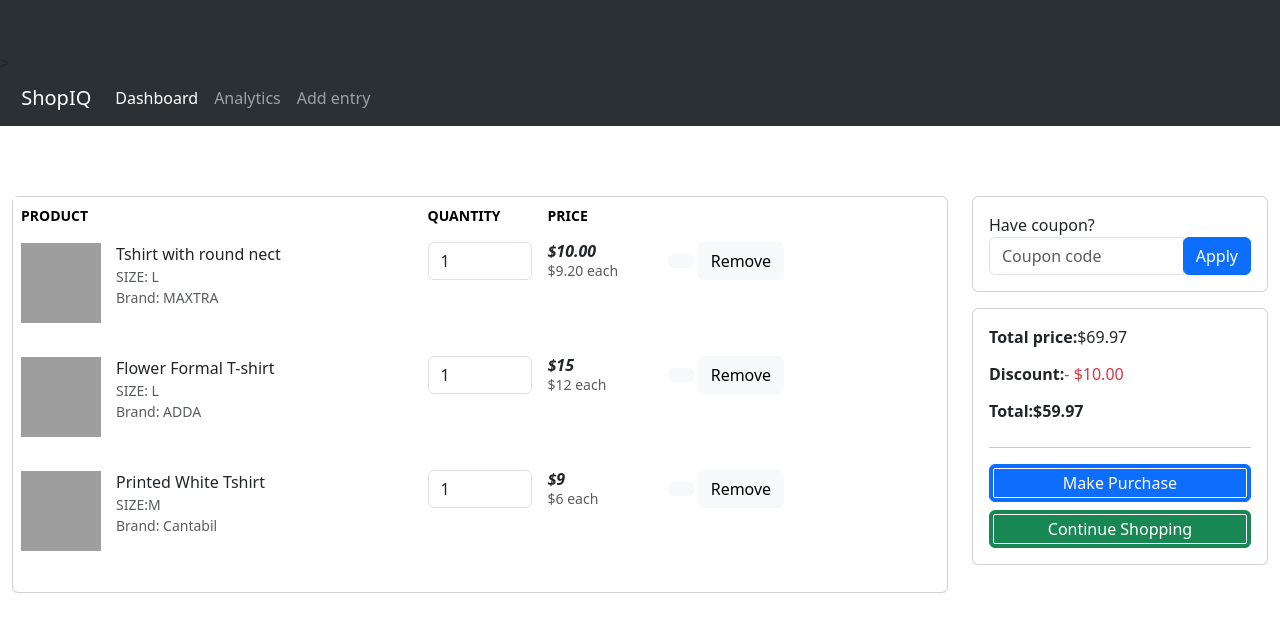
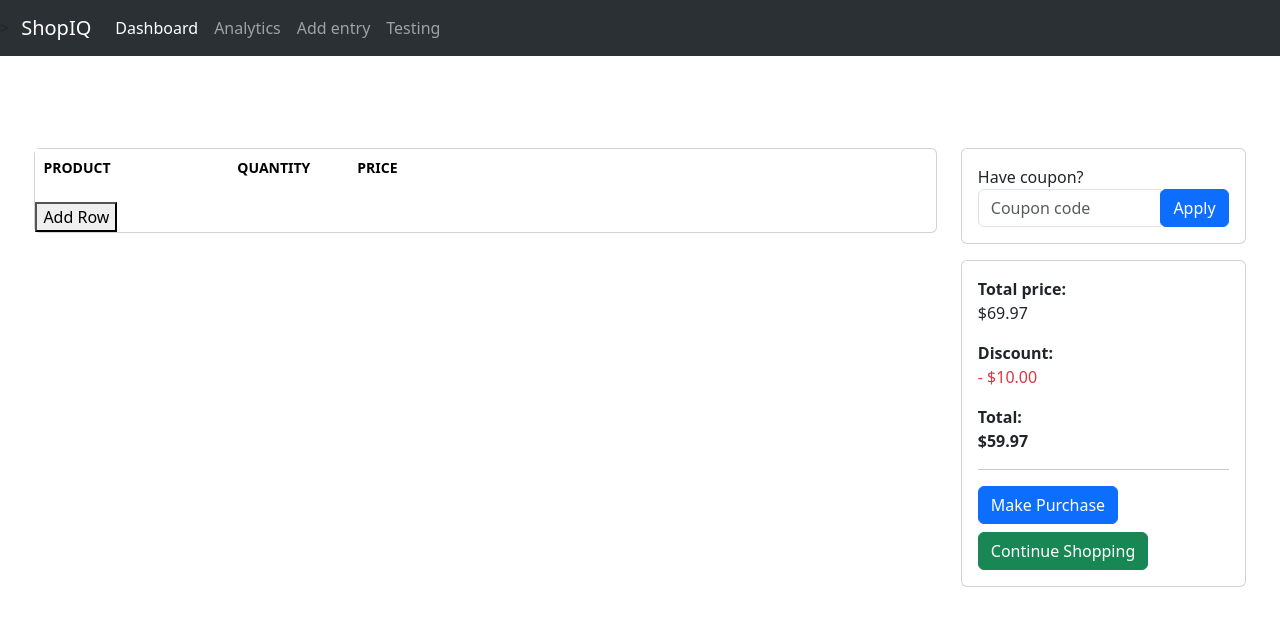
Before and after one commit to PiyushBora0-0/ShopIQ, a Django app: page /AddEntry in a window 1280 px wide. Shown: the top 632 px of the page. Run offline with Django 4.2, Linux system fonts and the light colour scheme; lists and menus that the app fills with data are empty; grey boxes are pictures that could not be loaded.

Commit message:
Work started for add entry page

```diff
--- a/Dashboard/templates/AddEntry.html
+++ b/Dashboard/templates/AddEntry.html
@@ -1,5 +1,43 @@
 {% extends "base.html" %}
 
+{% comment %} Bootstrap Template Used
+https://bbbootstrap.com/snippets/simple-shopping-cart-coupon-code-input-text-39165166
+{% endcomment %}
+
+
+
+
+
+{% block ForStyle %}
+<style>
+    .shopping-cart {
+        /* Styles for .container-fluid */
+        margin-top: 70px;
+
+        /* Styles for .card-body */
+        padding: 1.4rem;
+        flex: 1 1 auto;
+      }
+
+      .shopping-cart .img-sm {
+        width: 80px;
+        height: 80px;
+      }
+
+      .shopping-cart .itemside .info {
+        padding-left: 15px;
+        padding-right: 7px;
+      }
+
+      /* Other styles */
+
+      .shopping-cart .btn-light {
+        /* button styles */
+      }
+
+      /* Remove global body and font styles */
+</style>
+{% endblock ForStyle %}
 
 
 {% block Heading %}New Entry{% endblock Heading %}
@@ -23,6 +61,7 @@
         </div> {% endcomment %}
 
 
+    <div class="shopping-cart">
 
         <div class="container-fluid">
             <div class="row">
@@ -37,69 +76,18 @@
                                         <th scope="col" width="120">Price</th>
                                         <th scope="col" class="text-right d-none d-md-block" width="200"></th>
                                     </tr>
+
                                 </thead>
+
                                 <tbody>
-                                    <tr>
-                                        <td>
-                                            <figure class="itemside align-items-center">
-                                                <div class="aside"><img src="https://i.imgur.com/1eq5kmC.png" class="img-sm"></div>
-                                                <figcaption class="info"> <a href="#" class="title text-dark" data-abc="true">Tshirt with round nect</a>
-                                                    <p class="text-muted small">SIZE: L <br> Brand: MAXTRA</p>
-                                                </figcaption>
-                                            </figure>
-                                        </td>
-                                        <td> <select class="form-control">
-                                                <option>1</option>
-                                                <option>2</option>
-                                                <option>3</option>
-                                                <option>4</option>
-                                            </select> </td>
-                                        <td>
-                                            <div class="price-wrap"> <var class="price">$10.00</var> <small class="text-muted"> $9.20 each </small> </div>
-                                        </td>
-                                        <td class="text-right d-none d-md-block"> <a data-original-title="Save to Wishlist" title="" href="" class="btn btn-light" data-toggle="tooltip" data-abc="true"> <i class="fa fa-heart"></i></a> <a href="" class="btn btn-light" data-abc="true"> Remove</a> </td>
-                                    </tr>
-                                    <tr>
-                                        <td>
-                                            <figure class="itemside align-items-center">
-                                                <div class="aside"><img src="https://i.imgur.com/hqiAldf.jpg" class="img-sm"></div>
-                                                <figcaption class="info"> <a href="#" class="title text-dark" data-abc="true">Flower Formal T-shirt</a>
-                                                    <p class="text-muted small">SIZE: L <br> Brand: ADDA </p>
-                                                </figcaption>
-                                            </figure>
-                                        </td>
-                                        <td> <select class="form-control">
-                                                <option>1</option>
-                                                <option>2</option>
-                                                <option>3</option>
-                                                <option>4</option>
-                                            </select> </td>
-                                        <td>
-                                            <div class="price-wrap"> <var class="price">$15</var> <small class="text-muted"> $12 each </small> </div>
-                                        </td>
-                                        <td class="text-right d-none d-md-block"> <a data-original-title="Save to Wishlist" title="" href="" class="btn btn-light" data-toggle="tooltip" data-abc="true"> <i class="fa fa-heart"></i></a> <a href="" class="btn btn-light btn-round" data-abc="true"> Remove</a> </td>
-                                    </tr>
-                                    <tr>
-                                        <td>
-                                            <figure class="itemside align-items-center">
-                                                <div class="aside"><img src="https://i.imgur.com/UwvU0cT.jpg" class="img-sm"></div>
-                                                <figcaption class="info"> <a href="#" class="title text-dark" data-abc="true">Printed White Tshirt</a>
-                                                    <p class="small text-muted">SIZE:M <br> Brand: Cantabil</p>
-                                                </figcaption>
-                                            </figure>
-                                        </td>
-                                        <td> <select class="form-control">
-                                                <option>1</option>
-                                                <option>2</option>
-                                                <option>3</option>
-                                            </select> </td>
-                                        <td>
-                                            <div class="price-wrap"> <var class="price">$9</var> <small class="text-muted"> $6 each</small> </div>
-                                        </td>
-                                        <td class="text-right d-none d-md-block"> <a data-original-title="Save to Wishlist" title="" href="" class="btn btn-light" data-toggle="tooltip" data-abc="true"> <i class="fa fa-heart"></i></a> <a href="" class="btn btn-light btn-round" data-abc="true"> Remove</a> </td>
-                                    </tr>
+
+                                <!--New entery Inserted Here-->
+
                                 </tbody>
                             </table>
+                        <!--Button To add New entries-->
+                        <button id="myButton">Add Row</button>
+
                         </div>
                     </div>
                 </aside>
@@ -134,4 +122,117 @@
             </div>
         </div>
 
+    </div>
+
+
+
+
+
+
+
+
+
+<script>
+
+    const html2=`
+    <tr>
+      <td>
+          <figure class="itemside align-items-center">
+              <div class="aside"><img src="https://i.imgur.com/1eq5kmC.png" class="img-sm"></div>
+              <figcaption class="info"> <p>Tshirt with round nect</p>
+                  <p class="text-muted small">SIZE: L <br> Brand: MAXTRA</p>
+              </figcaption>
+          </figure>
+      </td>
+      <td> <select class="form-control" id = "quantity">
+              <option>1</option>
+              <option>2</option>
+              <option>3</option>
+              <option>4</option>
+          </select> </td>
+      <td>
+          <div class="price-wrap"> <var class="price">$10.00</var> <small class="text-muted"> $9.20 each </small> </div>
+      </td>
+      <td class="text-right d-none d-md-block"> <a data-original-title="Save to Wishlist" title="" href="" class="btn btn-light" data-toggle="tooltip" data-abc="true"> <i class="fa fa-heart"></i></a> <a href="" class="btn btn-light" data-abc="true"> Remove</a> </td>
+  </tr>`;
+</script>
+
+
+
+
+
+    <script>
+        const html = `
+        <tr>
+          <td>
+            <figure class="itemside align-items-center">
+              <div class="aside">
+                <img src="https://i.imgur.com/1eq5kmC.png" class="img-sm">
+              </div>
+              <figcaption class="info">
+                <p>Tshirt with round nect</p>
+                <p class="text-muted small">SIZE: L <br> Brand: MAXTRA</p>
+              </figcaption>
+            </figure>
+          </td>
+          // rest of HTML
+        </tr>
+      `;
+
+
+
+
+
+
+
+
+
+        const button = document.getElementById('myButton');
+        const onButtonClick = () => {
+          const tbody = document.querySelector('tbody');
+          tbody.insertAdjacentHTML('beforeend', html2);
+        };
+
+        button.addEventListener('click', onButtonClick);
+
+
+
+
+
+
+
+        // Bind event listener
+
+
+    document.addEventListener('DOMContentLoaded', () => {
+        tbody.insertAdjacentHTML('beforeend', row);
+
+        // Get added elements
+        const qty = tbody.querySelector('.quantity');
+        const price = tbody.querySelector('.price');
+
+        updatePrice(qty, price);
+
+
+        const button = document.getElementById('myButton');
+
+        qtyElement.addEventListener('change', () => {
+
+          // update price logic
+
+            // Get selected quantity
+            const qty = quantitySelect.value;
+
+            // Calculate price
+            let totalPrice = qty * 10; // 10 is base price
+
+            // Update price text
+            price.innerText = `$${totalPrice}.00`;
+
+
+        });
+    });
+
+      </script>
+
 {% endblock body %}
--- a/Dashboard/templates/base.html
+++ b/Dashboard/templates/base.html
@@ -5,10 +5,7 @@
     <meta name="viewport" content="width=device-width, initial-scale=1">
     <title>{% block Heading %}{% endblock Heading %}</title>
 
-    <style>
-      @import url('https://fonts.googleapis.com/css?family=Open+Sans&display=swap');
-      body{background-color: #eeeeee;font-family: 'Open Sans',serif;font-size: 14px}.container-fluid{margin-top:70px}.card-body{-ms-flex: 1 1 auto;flex: 1 1 auto;padding: 1.40rem}.img-sm{width: 80px;height: 80px}.itemside .info{padding-left: 15px;padding-right: 7px}.table-shopping-cart .price-wrap{line-height: 1.2}.table-shopping-cart .price{font-weight: bold;margin-right: 5px;display: block}.text-muted{color: #969696 !important}a{text-decoration: none !important}.card{position: relative;display: -ms-flexbox;display: flex;-ms-flex-direction: column;flex-direction: column;min-width: 0;word-wrap: break-word;background-color: #fff;background-clip: border-box;border: 1px solid rgba(0,0,0,.125);border-radius: 0px}.itemside{position: relative;display: -webkit-box;display: -ms-flexbox;display: flex;width: 100%}.dlist-align{display: -webkit-box;display: -ms-flexbox;display: flex}[class*="dlist-"]{margin-bottom: 5px}.coupon{border-radius: 1px}.price{font-weight: 600;color: #212529}.btn.btn-out{outline: 1px solid #fff;outline-offset: -5px}.btn-main{border-radius: 2px;text-transform: capitalize;font-size: 15px;padding: 10px 19px;cursor: pointer;color: #fff;width: 100%}.btn-light{color: #ffffff;background-color: #F44336;border-color: #f8f9fa;font-size: 12px}.btn-light:hover{color: #ffffff;background-color: #F44336;border-color: #F44336}.btn-apply{font-size: 11px}
-  </style>
+    {% block ForStyle %}{% endblock ForStyle %}
 
     <link href="https://cdn.jsdelivr.net/npm/bootstrap@5.3.2/dist/css/bootstrap.min.css" rel="stylesheet" integrity="sha384-T3c6CoIi6uLrA9TneNEoa7RxnatzjcDSCmG1MXxSR1GAsXEV/Dwwykc2MPK8M2HN" crossorigin="anonymous">
   </head>
--- a/Dashboard/templates/navbar.html
+++ b/Dashboard/templates/navbar.html
@@ -15,6 +15,9 @@
           <li class="nav-item">
             <a class="nav-link" href="/AddEntry">Add entry</a>
           </li>
+          <li class="nav-item">
+            <a class="nav-link" href="/test">Testing</a>
+          </li>
         </ul>
       </div>
     </div>
--- a/Dashboard/urls.py
+++ b/Dashboard/urls.py
@@ -4,4 +4,5 @@ urlpatterns = [
     path('', views.dashboard),
     path('AddEntry', views.Addentry),
     path('Analytics', views.Analytics),
+    path('test',views.Test),
 ]
--- a/Dashboard/views.py
+++ b/Dashboard/views.py
@@ -10,3 +10,6 @@ def Analytics(request):
 
 def Addentry(request):
     return render(request,'AddEntry.html')
+
+def Test(request):
+    return render(request,'test.html')
```
Also changed, not shown: Dashboard/templates/test.html (added, +52 -0 lines).
